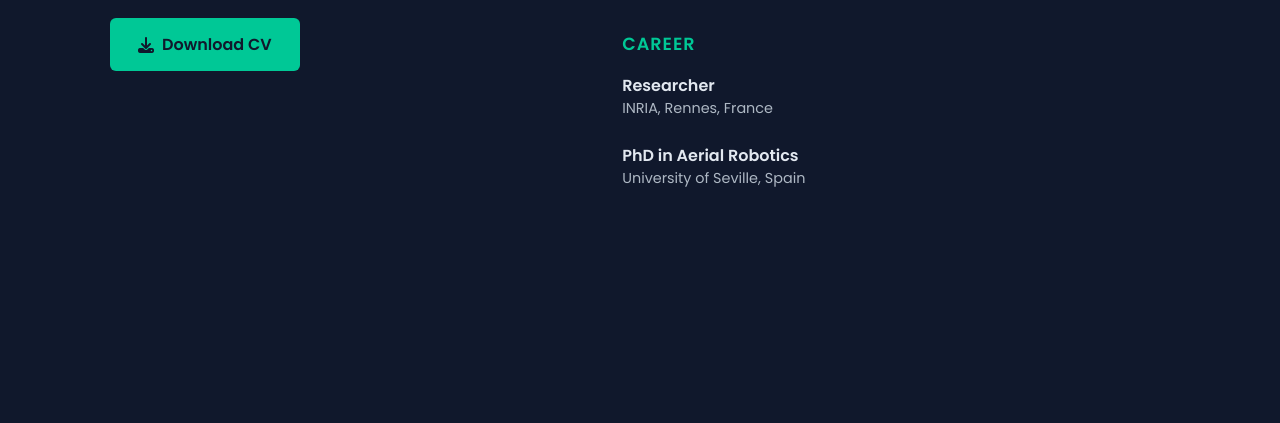
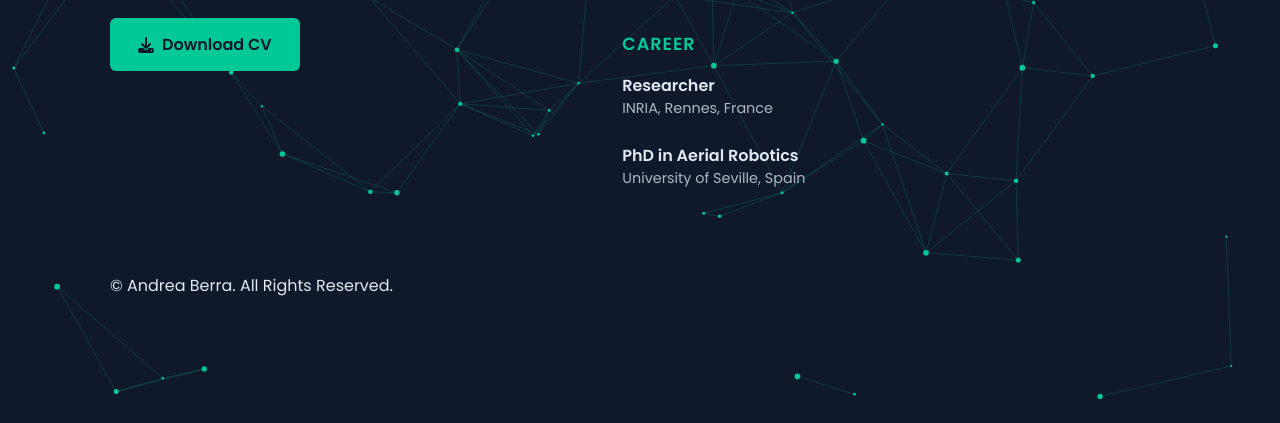
Before and after one commit to AndBerra/portofolio, a plain HTML site: page index.html in a window 1280 px wide. Shown: the part 377-800 px from the top of the page. Drawn offline with Linux system fonts and the light colour scheme.

Commit message:
add animations

```diff
--- a/index.html
+++ b/index.html
@@ -11,7 +11,7 @@
     <link rel="stylesheet" href="https://cdnjs.cloudflare.com/ajax/libs/font-awesome/6.4.0/css/all.min.css">
 </head>
 <body>
-
+    <canvas id="particle-canvas"></canvas>
     <header>
         <nav class="container">
             <a href="#home" class="nav-logo">Andrea Berra</a>
@@ -205,5 +205,9 @@
     </main>
 
     <script src="script.js"></script>
+
+    <footer class="site-footer container">
+        <p>© <span id="current-year"></span> Andrea Berra. All Rights Reserved.</p>
+    </footer>
 </body>
 </html>
--- a/script.js
+++ b/script.js
@@ -3,28 +3,45 @@ document.addEventListener('DOMContentLoaded', () => {
     const sections = document.querySelectorAll('.page-section');
     const logoLink = document.querySelector('.nav-logo');
 
-    // --- Function to show a section and hide others ---
-    function showSection(targetId) {
-        sections.forEach(section => {
-            section.classList.remove('visible');
-        });
-        const targetSection = document.querySelector(targetId);
-        if (targetSection) {
-            targetSection.classList.add('visible');
-        }
-    }
 
-    // Function to handle navigation click
     function handleNavClick(event) {
         event.preventDefault();
         const targetId = event.currentTarget.getAttribute('href');
-        navLinks.forEach(link => {
-            link.classList.remove('active');
-            if (link.getAttribute('href') === targetId) {
-                link.classList.add('active');
-            }
-        });
-        showSection(targetId);
+        const targetSection = document.querySelector(targetId);
+        const currentSection = document.querySelector('.page-section.visible');
+
+        // Do nothing if clicking the currently visible page's link
+        if (!targetSection || targetSection === currentSection) {
+            return;
+        }
+
+        // Update nav link active states immediately for instant feedback
+        navLinks.forEach(link => link.classList.remove('active'));
+        const newActiveLink = document.querySelector(`.nav-link[href="${targetId}"]`);
+        if (newActiveLink) {
+            newActiveLink.classList.add('active');
+        }
+
+        // Animate out the current section
+        if (currentSection) {
+            currentSection.classList.add('page-exit');
+
+            // wait for the exit animation to finish
+            setTimeout(() => {
+                currentSection.classList.remove('visible', 'page-exit');
+
+                // Animate the new section
+                targetSection.classList.add('visible', 'page-enter');
+
+                // Clean up the enter animation class after it's done
+                setTimeout(() => {
+                    targetSection.classList.remove('page-enter');
+                }, 500); // equal to .page-enter animation time
+
+            }, 400); // equal to .page-exit animation time
+        } else {
+            targetSection.classList.add('visible');
+        }
     }
 
     navLinks.forEach(link => {
@@ -36,5 +53,96 @@ document.addEventListener('DOMContentLoaded', () => {
     }
 
     // Show the initial '#home' section when the page loads
-    showSection('#home');
+    const initialSection = document.querySelector('#home');
+    const initialLink = document.querySelector('.nav-link[href="#home"]');
+    if (initialSection) {
+        initialSection.classList.add('visible');
+    }
+    if(initialLink) {
+        initialLink.classList.add('active');
+    }
+
+
+    // --- interactive canbas ---
+    const canvas = document.getElementById('particle-canvas');
+    if (canvas) {
+        const ctx = canvas.getContext('2d');
+        let particles = [];
+        let mouse = { x: null, y: null, radius: 150 };
+
+        const PARTICLE_COUNT = 80;
+        const PARTICLE_COLOR = '#00c896';
+        const LINE_COLOR = 'rgba(0, 200, 150, 0.2)';
+
+        function setCanvasSize() {
+            canvas.width = window.innerWidth;
+            canvas.height = window.innerHeight;
+        }
+
+        class Particle {
+            constructor(x, y, directionX, directionY, size, color) {
+                this.x = x;
+                this.y = y;
+                this.directionX = directionX;
+                this.directionY = directionY;
+                this.size = size;
+                this.color = color;
+            }
+            draw() {
+                ctx.beginPath();
+                ctx.arc(this.x, this.y, this.size, 0, Math.PI * 2, false);
+                ctx.fillStyle = this.color;
+                ctx.fill();
+            }
+            update() {
+                if (this.x > canvas.width || this.x < 0) this.directionX = -this.directionX;
+                if (this.y > canvas.height || this.y < 0) this.directionY = -this.directionY;
+                this.x += this.directionX;
+                this.y += this.directionY;
+                this.draw();
+            }
+        }
+
+        function init() {
+            setCanvasSize();
+            particles = [];
+            for (let i = 0; i < PARTICLE_COUNT; i++) {
+                let size = Math.random() * 2 + 1;
+                let x = Math.random() * (innerWidth - size * 2) + size;
+                let y = Math.random() * (innerHeight - size * 2) + size;
+                let directionX = (Math.random() * .4) - .2;
+                let directionY = (Math.random() * .4) - .2;
+                particles.push(new Particle(x, y, directionX, directionY, size, PARTICLE_COLOR));
+            }
+        }
+
+        function connect() {
+            for (let a = 0; a < particles.length; a++) {
+                for (let b = a; b < particles.length; b++) {
+                    let distance = ((particles[a].x - particles[b].x) * (particles[a].x - particles[b].x))
+                                 + ((particles[a].y - particles[b].y) * (particles[a].y - particles[b].y));
+                    if (distance < (canvas.width / 7) * (canvas.height / 7)) {
+                        ctx.strokeStyle = LINE_COLOR;
+                        ctx.lineWidth = 1;
+                        ctx.beginPath();
+                        ctx.moveTo(particles[a].x, particles[a].y);
+                        ctx.lineTo(particles[b].x, particles[b].y);
+                        ctx.stroke();
+                    }
+                }
+            }
+        }
+
+        function animate() {
+            requestAnimationFrame(animate);
+            ctx.clearRect(0, 0, innerWidth, innerHeight);
+            particles.forEach(p => p.update());
+            connect();
+        }
+
+        window.addEventListener('resize', init);
+
+        init();
+        animate();
+    }
 });
--- a/styles.css
+++ b/styles.css
@@ -201,3 +201,48 @@ main {
         text-align: left !important;
     }
 }
+
+/* --- Interactive Particle Canvas Background --- */
+#particle-canvas {
+    position: fixed; /* Stays in place when scrolling */
+    top: 0;
+    left: 0;
+    width: 100%;
+    height: 100%;
+    z-index: -1;
+}
+
+
+/* --- Page Transition Animations --- */
+@keyframes fadeIn { /* Keep this for the initial load */
+    from { opacity: 0; transform: translateY(10px); }
+    to { opacity: 1; transform: translateY(0); }
+}
+
+/* Animation for exiting page */
+.page-exit {
+    display: block !important;
+    animation: glitch-out 0.4s ease-out forwards;
+}
+
+/* Animation for entering page */
+.page-enter {
+    display: block !important;
+    animation: glitch-in 0.5s ease-in forwards;
+    opacity: 0;
+}
+
+/* Keyframes for the glitch-out effect */
+@keyframes glitch-out {
+    0% { transform: translate(0); opacity: 1; }
+    25% { transform: translate(5px, -5px); opacity: 0.8; }
+    50% { transform: translate(-5px, 5px); opacity: 0.6; }
+    75% { transform: translate(5px, 5px) scale(1.02); opacity: 0.2; }
+    100% { transform: translate(0) scale(1.1); opacity: 0; }
+}
+
+/* Keyframes for the glitch-in effect */
+@keyframes glitch-in {
+    0% { transform: translateY(30px) scale(0.9); opacity: 0; }
+    100% { transform: translateY(0) scale(1); opacity: 1; }
+}
```
